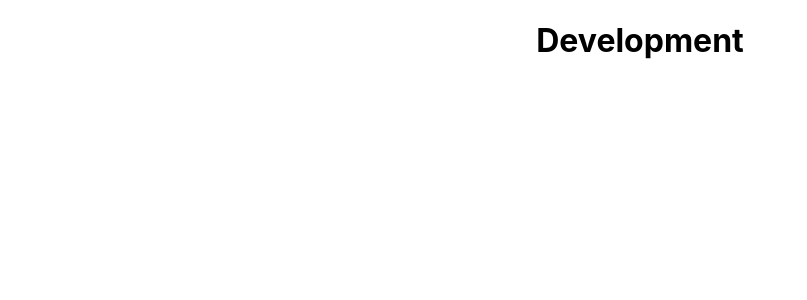
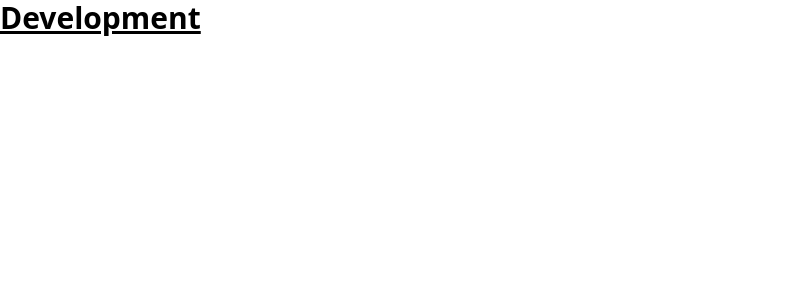
Before and after one commit to Official-simple-soul/hostedLMS, a React (Create React App) app: page / in a window 1280 px wide. Shown: the top 300 px of the page, without its empty margins (0-807 px from the left). Built offline with nearby package versions, Linux system fonts and the light colour scheme.

Commit message:
tailwind and react router installation

```diff
--- a/package.json
+++ b/package.json
@@ -6,6 +6,7 @@
     "cra-template": "1.2.0",
     "react": "^18.2.0",
     "react-dom": "^18.2.0",
+    "react-router-dom": "^6.4.2",
     "react-scripts": "5.0.1"
   },
   "scripts": {
@@ -31,5 +32,10 @@
       "last 1 firefox version",
       "last 1 safari version"
     ]
+  },
+  "devDependencies": {
+    "autoprefixer": "^10.4.12",
+    "postcss": "^8.4.17",
+    "tailwindcss": "^3.1.8"
   }
 }
--- /dev/null
+++ b/postcss.config.js
@@ -0,0 +1,6 @@
+module.exports = {
+  plugins: {
+    tailwindcss: {},
+    autoprefixer: {},
+  },
+}
--- a/src/App.css
+++ /dev/null
@@ -1,38 +0,0 @@
-.App {
-  text-align: center;
-}
-
-.App-logo {
-  height: 40vmin;
-  pointer-events: none;
-}
-
-@media (prefers-reduced-motion: no-preference) {
-  .App-logo {
-    animation: App-logo-spin infinite 20s linear;
-  }
-}
-
-.App-header {
-  background-color: #282c34;
-  min-height: 100vh;
-  display: flex;
-  flex-direction: column;
-  align-items: center;
-  justify-content: center;
-  font-size: calc(10px + 2vmin);
-  color: white;
-}
-
-.App-link {
-  color: #61dafb;
-}
-
-@keyframes App-logo-spin {
-  from {
-    transform: rotate(0deg);
-  }
-  to {
-    transform: rotate(360deg);
-  }
-}
--- a/src/App.js
+++ b/src/App.js
@@ -1,9 +1,9 @@
-import './App.css';
+import React from "react";
 
 function App() {
   return (
     <div className="App">
-      <h1>Development</h1>
+      <h1 className="text-3xl font-bold underline">Development</h1>
     </div>
   );
 }
--- a/src/index.css
+++ b/src/index.css
@@ -1,13 +1,3 @@
-body {
-  margin: 0;
-  font-family: -apple-system, BlinkMacSystemFont, 'Segoe UI', 'Roboto', 'Oxygen',
-    'Ubuntu', 'Cantarell', 'Fira Sans', 'Droid Sans', 'Helvetica Neue',
-    sans-serif;
-  -webkit-font-smoothing: antialiased;
-  -moz-osx-font-smoothing: grayscale;
-}
-
-code {
-  font-family: source-code-pro, Menlo, Monaco, Consolas, 'Courier New',
-    monospace;
-}
+@tailwind base;
+@tailwind components;
+@tailwind utilities;
--- /dev/null
+++ b/tailwind.config.js
@@ -0,0 +1,10 @@
+/** @type {import('tailwindcss').Config} */
+module.exports = {
+  content: [
+    "./src/**/*.{js,jsx,ts,tsx}",
+  ],
+  theme: {
+    extend: {},
+  },
+  plugins: [],
+}
```
Also changed, not shown: 1 other file (tests, documents, lock files or other folders).
